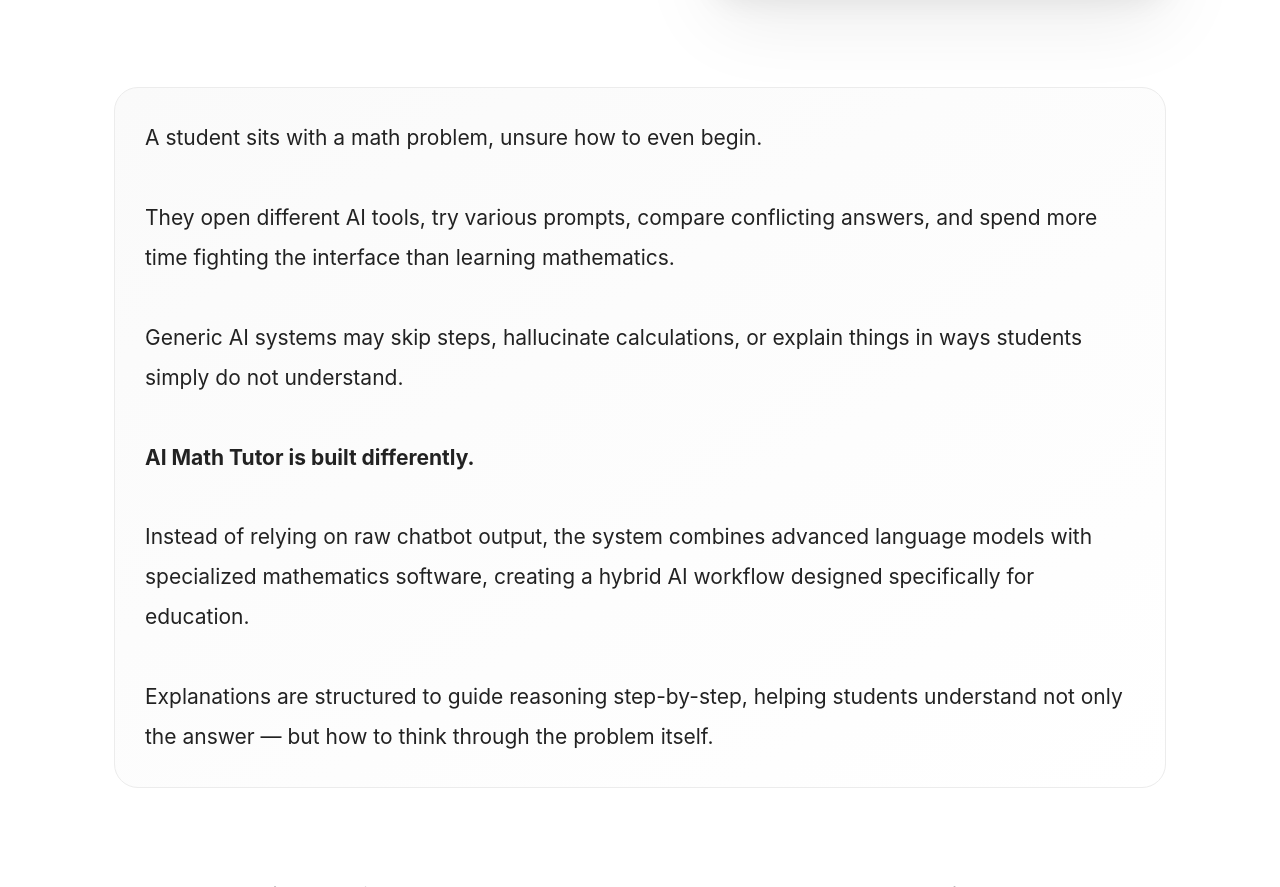
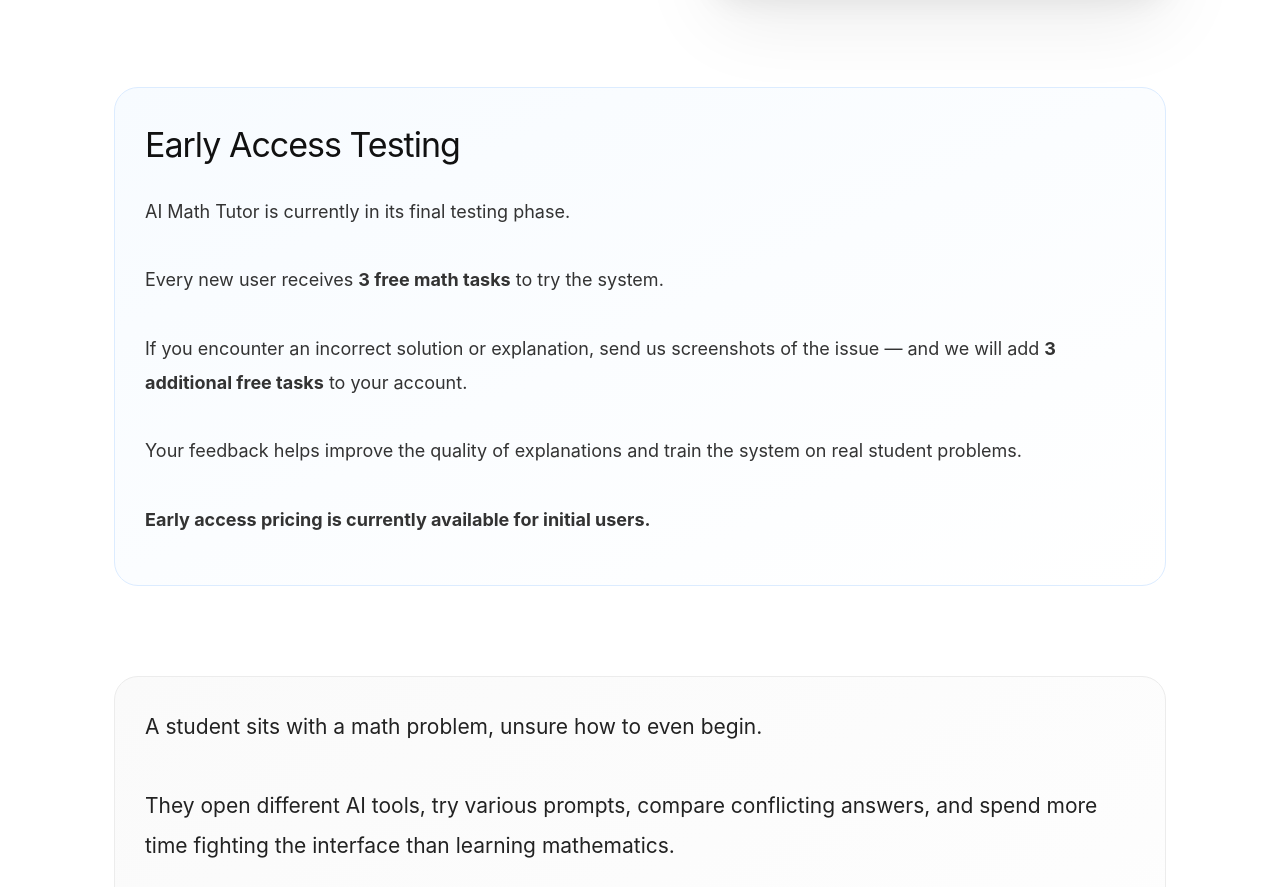
Before and after one commit to ETSystemsAI/etsystemsai.github.io, a plain HTML site: page index.html in a window 1280 px wide. Shown: the part 820-1707 px from the top of the page. Drawn offline with Linux system fonts and the light colour scheme.

Commit message:
Update index.html

```diff
--- a/index.html
+++ b/index.html
@@ -312,6 +312,49 @@
 
   </div>
 
+  <!-- EARLY ACCESS -->
+
+  <div class="section">
+
+    <div class="card"
+         style="
+         background:linear-gradient(to bottom right,#f7fbff,#ffffff);
+         border:1px solid #dcecff;
+         ">
+
+      <div class="section-title" style="margin-top:0;">
+        Early Access Testing
+      </div>
+
+      <p style="font-size:18px; line-height:1.9; color:#333;">
+
+        AI Math Tutor is currently in its final testing phase.
+
+        <br><br>
+
+        Every new user receives <b>3 free math tasks</b> to try the system.
+
+        <br><br>
+
+        If you encounter an incorrect solution or explanation,
+        send us screenshots of the issue —
+        and we will add <b>3 additional free tasks</b> to your account.
+
+        <br><br>
+
+        Your feedback helps improve the quality of explanations
+        and train the system on real student problems.
+
+        <br><br>
+
+        <b>Early access pricing is currently available for initial users.</b>
+
+      </p>
+
+    </div>
+
+  </div>
+
   <!-- STORY -->
 
   <div class="section">
```
